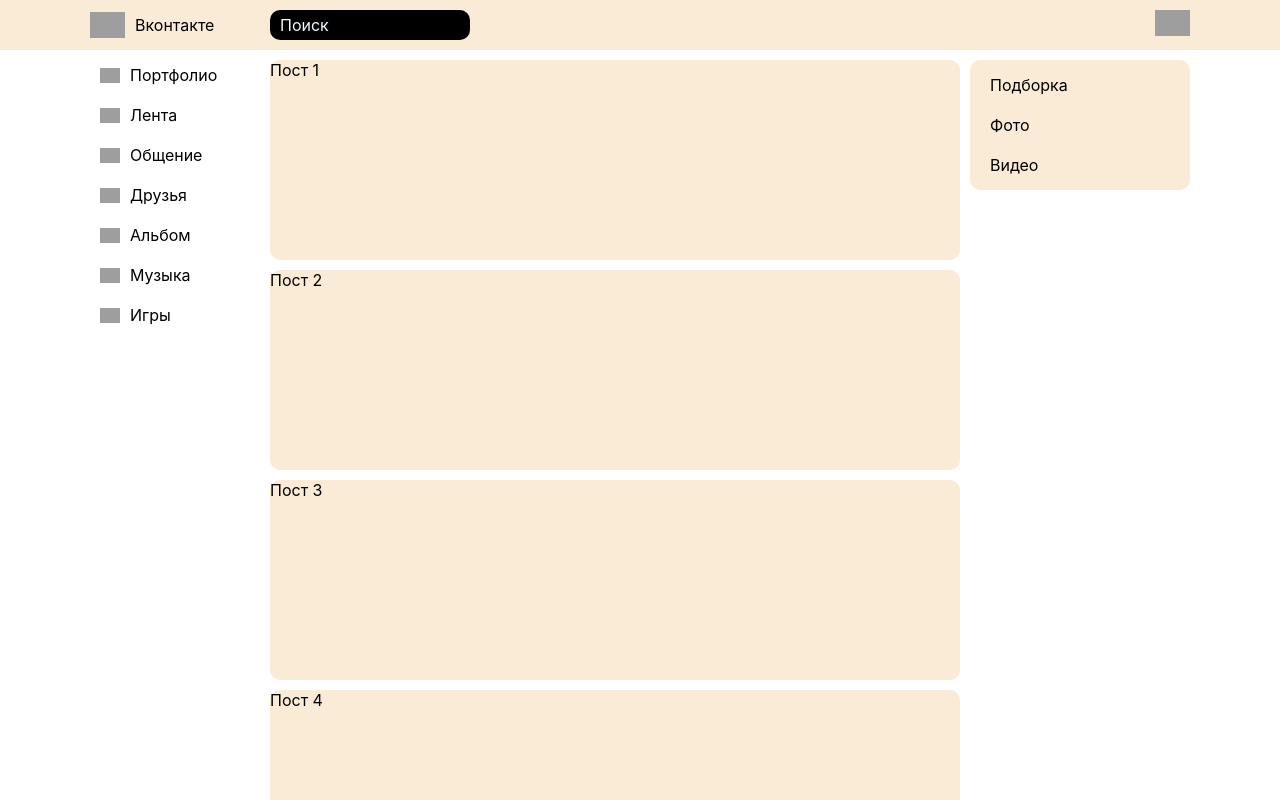
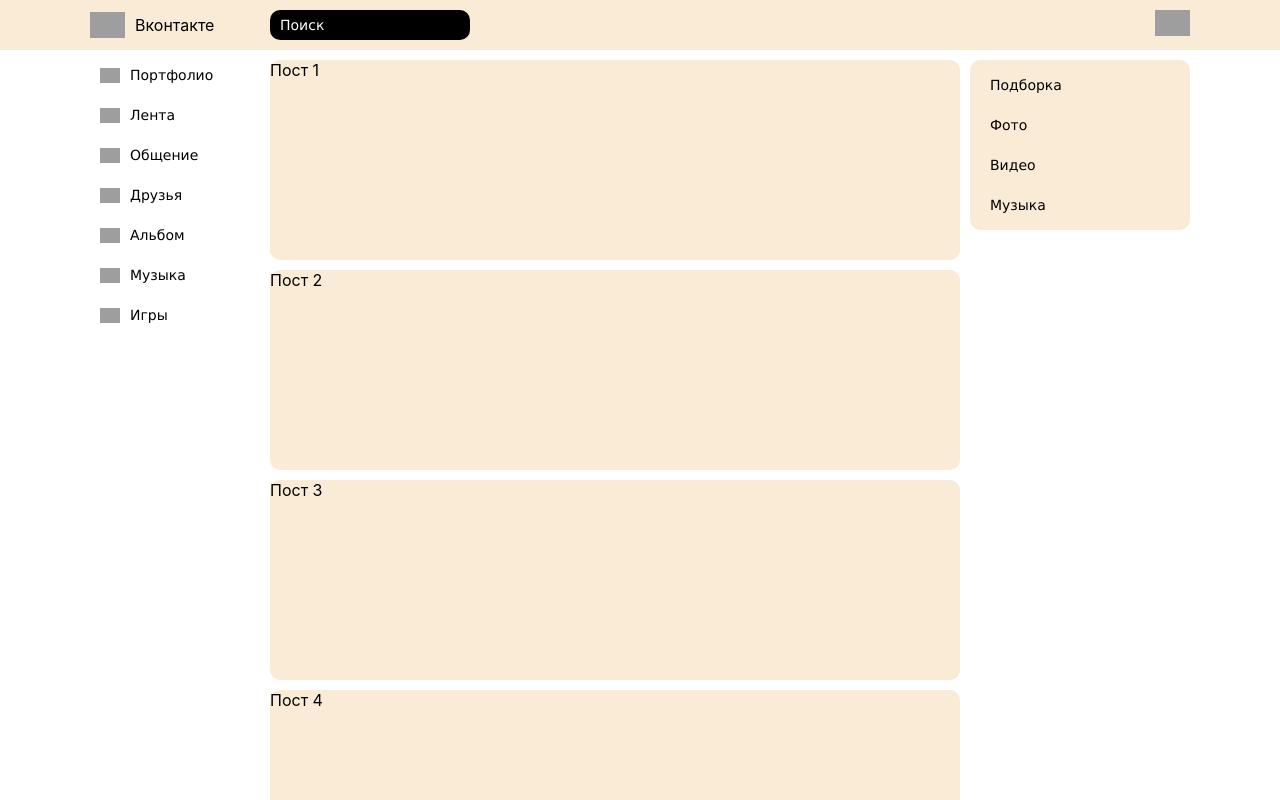
Before and after one commit to shanth1/react-course, a React (Create React App) app: page / in a window 1280 px wide. Shown: the top 800 px of the page. Built offline with nearby package versions, Linux system fonts and the light colour scheme; grey boxes are pictures that could not be loaded.

Commit message:
text-span-classes
add snake_case

```diff
--- a/src/App.css
+++ b/src/App.css
@@ -20,7 +20,7 @@
   height: 50px;
   background-color: antiquewhite;
 }
-.header .header-wrapper {
+.header .header_wrapper {
   margin: 0 auto;
   display: flex;
   align-items: center;
@@ -29,18 +29,32 @@
   height: 100%;
   gap: 20px;
 }
-.company-wrapper{
+.company_wrapper{
   display: flex;
-  flex-direction: row;
   align-items: center;
   gap: 10px;
 }
-.icon-settings,
-.icon-logo{
+.company_name{
+  font-family:'Lucida Sans', 'Lucida Sans Regular', 'Lucida Grande', 'Lucida Sans Unicode', Geneva, Verdana, sans-serif;
+  font-size: 18px;
+  font-weight: bold;
+}
+
+.label{
+  font-family: 'Lucida Sans', 'Lucida Sans Regular', 'Lucida Grande', 'Lucida Sans Unicode', Geneva, Verdana, sans-serif;
+  font-size: 14px;
+}
+.label.invert{
+  color:white;
+}
+
+
+.icon_settings,
+.icon_logo{
   width: 35px;
   cursor: pointer;
 }
-.header-wrapper .dynamic-island {
+.header_wrapper .dynamic_island {
   margin-left: 180px;
   box-sizing: border-box;
   padding: 10px;
@@ -50,7 +64,6 @@
   width: 200px;
   height: 30px;
   background-color: black;
-  color: aliceblue;
   border-radius: 10px;
   align-items: center;
 }
@@ -60,13 +73,13 @@
   margin-top: 50px;
   padding: 10px;
 }
-.page .page-wrapper {
+.page .page_wrapper {
     display: flex;
     align-items: flex-start;
     width: 1100px;
     margin: 0 auto;
 }
-.side-bar {
+.side_bar {
   box-sizing: border-box;
   padding-right: 10px;
   margin-bottom: 10px;
@@ -78,7 +91,7 @@
   margin-right: 10px;
 }
 
-.content-wrapper {
+.content_wrapper {
   display: flex;
   align-items: flex-start;
   flex-grow: 1;
@@ -87,7 +100,7 @@
 .feed{
   flex-grow: 1;
 }
-.feed-menu {
+.feed_menu {
   background-color: antiquewhite;
   position: sticky;
   width: 200px;
--- a/src/components/Content.jsx
+++ b/src/components/Content.jsx
@@ -4,7 +4,7 @@ import FeedMenu from "./FeedMenu";
 
 const Content = () => {
   return (
-    <div className="content-wrapper">
+    <div className="content_wrapper">
       <Feed />
       <FeedMenu />
     </div>
--- a/src/components/FeedMenu.jsx
+++ b/src/components/FeedMenu.jsx
@@ -2,11 +2,20 @@ import React from "react";
 
 const FeedMenu = () => {
   return (
-    <div className="feed-menu">
+    <div className="feed_menu">
       <nav className="categories">
-        <div className="btn">Подборка</div>
-        <div className="btn">Фото</div>
-        <div className="btn">Видео</div>
+        <div className="btn">
+          <div className="label">Подборка</div>
+        </div>
+        <div className="btn">
+          <div className="label">Фото</div>
+        </div>
+        <div className="btn">
+          <div className="label">Видео</div>
+        </div>
+        <div className="btn">
+          <div className="label">Музыка</div>
+        </div>
       </nav>
     </div>
   );
--- a/src/components/Footer.jsx
+++ b/src/components/Footer.jsx
@@ -3,7 +3,7 @@ import React from "react";
 const Footer = () => {
   return (
     <footer className="footer">
-      <div className="footer-wrapper"></div>
+      <div className="footer_wrapper"></div>
     </footer>
   );
 };
--- a/src/components/Header.jsx
+++ b/src/components/Header.jsx
@@ -3,21 +3,23 @@ import React from "react";
 const Header = () => {
   return (
     <header className="header">
-      <div className="header-wrapper">
-        <div className="company-wrapper">
+      <div className="header_wrapper">
+        <div className="company_wrapper">
           <img
-            className="icon-logo"
+            className="icon_logo"
             src="https://upload.wikimedia.org/wikipedia/commons/thumb/f/f3/VK_Compact_Logo_%282021-present%29.svg/2048px-VK_Compact_Logo_%282021-present%29.svg.png"
             alt="#"
           />
-          <div className="company-name">Вконтакте</div>
+          <span className="company-name">Вконтакте</span>
         </div>
-        <div className="dynamic-island">
-          <div className="search">Поиск</div>
+        <div className="dynamic_island">
+          <div className="search">
+            <div className="label invert">Поиск</div>
+          </div>
         </div>
         <div className="settings">
           <img
-            className="icon-settings"
+            className="icon_settings"
             src="https://cdn-icons-png.flaticon.com/256/7420/7420967.png"
             alt="#"
           />
--- a/src/components/Page.jsx
+++ b/src/components/Page.jsx
@@ -5,7 +5,7 @@ import SideBar from "./SideBar";
 const Page = () => {
   return (
     <div className="page">
-      <div className="page-wrapper">
+      <div className="page_wrapper">
         <SideBar />
         <Content />
       </div>
--- a/src/components/SideBar.jsx
+++ b/src/components/SideBar.jsx
@@ -2,7 +2,7 @@ import React from "react";
 
 const SideBar = () => {
   return (
-    <div className="side-bar">
+    <div className="side_bar">
       <nav className="sections">
         <div className="btn">
           <img
@@ -10,7 +10,7 @@ const SideBar = () => {
             src="https://cdn-icons-png.flaticon.com/64/77/77486.png"
             alt=""
           />
-          <div className="label">Портфолио</div>
+          <span className="label">Портфолио</span>
         </div>
         <div className="btn">
           <img
@@ -18,7 +18,7 @@ const SideBar = () => {
             src="https://cdn-icons-png.flaticon.com/64/77/77686.png"
             alt=""
           />
-          <div className="label">Лента</div>
+          <span className="label">Лента</span>
         </div>
         <div className="btn">
           <img
@@ -26,7 +26,7 @@ const SideBar = () => {
             src="https://cdn-icons-png.flaticon.com/64/77/77506.png"
             alt=""
           />
-          <div className="label">Общение</div>
+          <span className="label">Общение</span>
         </div>
         <div className="btn">
           <img
@@ -34,7 +34,7 @@ const SideBar = () => {
             src="https://cdn-icons-png.flaticon.com/64/77/77543.png"
             alt=""
           />
-          <div className="label">Друзья</div>
+          <span className="label">Друзья</span>
         </div>
         <div className="btn">
           <img
@@ -42,7 +42,7 @@ const SideBar = () => {
             src="https://cdn-icons-png.flaticon.com/64/77/77631.png"
             alt=""
           />
-          <div className="label">Альбом</div>
+          <span className="label">Альбом</span>
         </div>
         <div className="btn">
           <img
@@ -50,7 +50,7 @@ const SideBar = () => {
             src="https://cdn-icons-png.flaticon.com/64/77/77632.png"
             alt=""
           />
-          <div className="label">Музыка</div>
+          <span className="label">Музыка</span>
         </div>
         <div className="btn">
           <img
@@ -58,7 +58,7 @@ const SideBar = () => {
             src="https://cdn-icons-png.flaticon.com/64/77/77639.png"
             alt=""
           />
-          <div className="label">Игры</div>
+          <span className="label">Игры</span>
         </div>
       </nav>
     </div>
```
